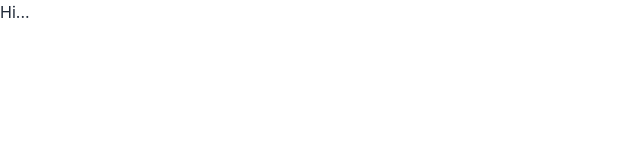
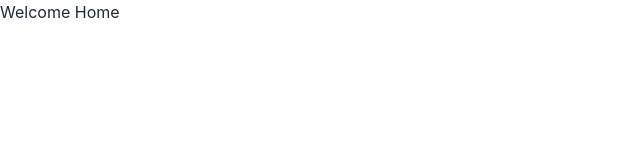
Before and after one commit to SheikhMujib/sabbir-physio-care-client, a React (Create React App) app: page /home in a window 1280 px wide. Shown: the top 160 px of the page, without its empty margins (0-640 px from the left). Built offline with nearby package versions, Linux system fonts and the light colour scheme.

Commit message:
React Router installed

```diff
--- a/src/App.js
+++ b/src/App.js
@@ -1,9 +1,11 @@
+import { RouterProvider } from 'react-router-dom';
 import './App.css';
+import router from './Routes/Routes';
 
 function App() {
   return (
     <div>
-      <h1>Hi...</h1>
+      <RouterProvider router={router}></RouterProvider>
     </div>
   );
 }
--- /dev/null
+++ b/src/Routes/Routes.js
@@ -0,0 +1,18 @@
+import { createBrowserRouter } from "react-router-dom";
+import Home from "../components/Home/Home";
+import Main from "../layout/Main/Main";
+
+const router = createBrowserRouter([
+    {
+        path: '/',
+        element: <Main></Main>,
+        children: [
+            {
+                path: '/home',
+                element: <Home></Home>
+            }
+        ]
+    }
+])
+
+export default router;
--- /dev/null
+++ b/src/components/Home/Home.js
@@ -0,0 +1,11 @@
+import React from 'react';
+
+const Home = () => {
+    return (
+        <div>
+            <h1>Welcome Home</h1>
+        </div>
+    );
+};
+
+export default Home;
--- /dev/null
+++ b/src/layout/Main/Main.js
@@ -0,0 +1,12 @@
+import React from 'react';
+import Home from '../../components/Home/Home';
+
+const Main = () => {
+    return (
+        <div>
+            <Home></Home>
+        </div>
+    );
+};
+
+export default Main;
```
Also changed, not shown: 1 other file (tests, documents, lock files or other folders).
